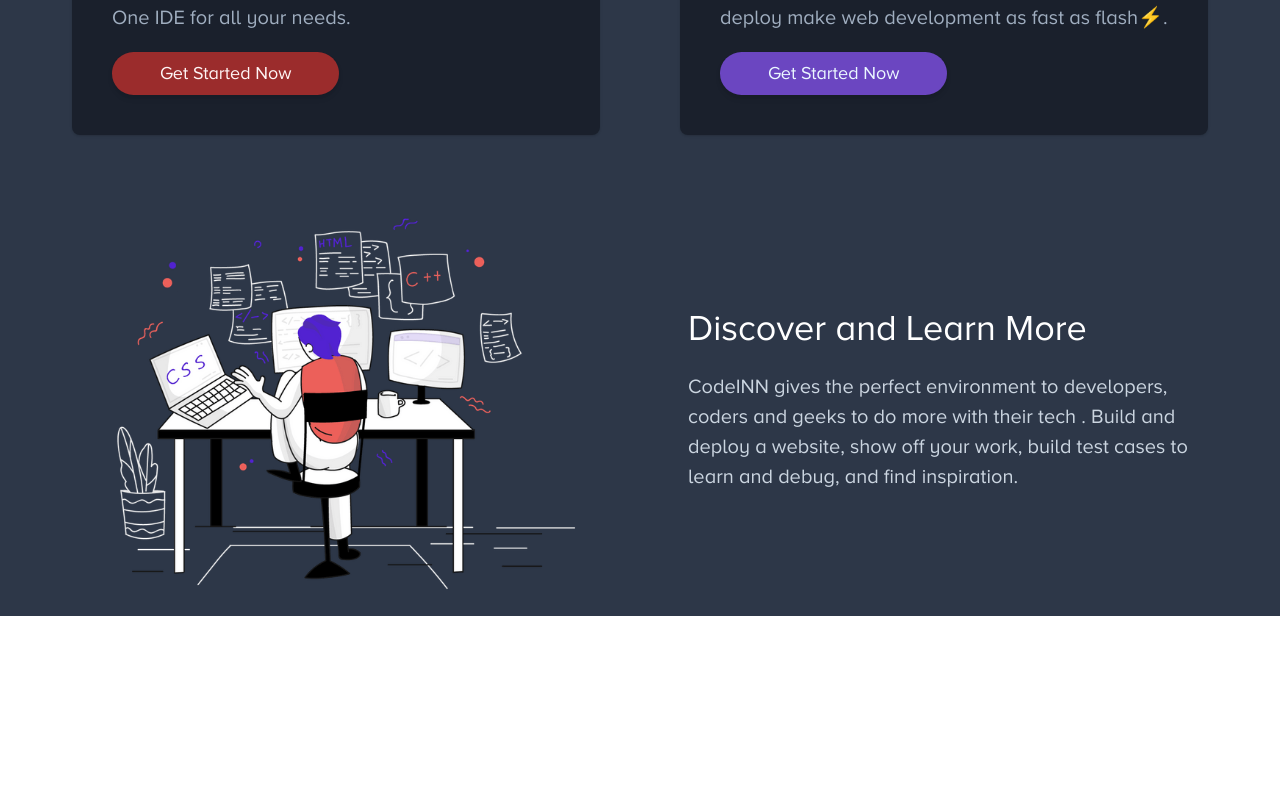
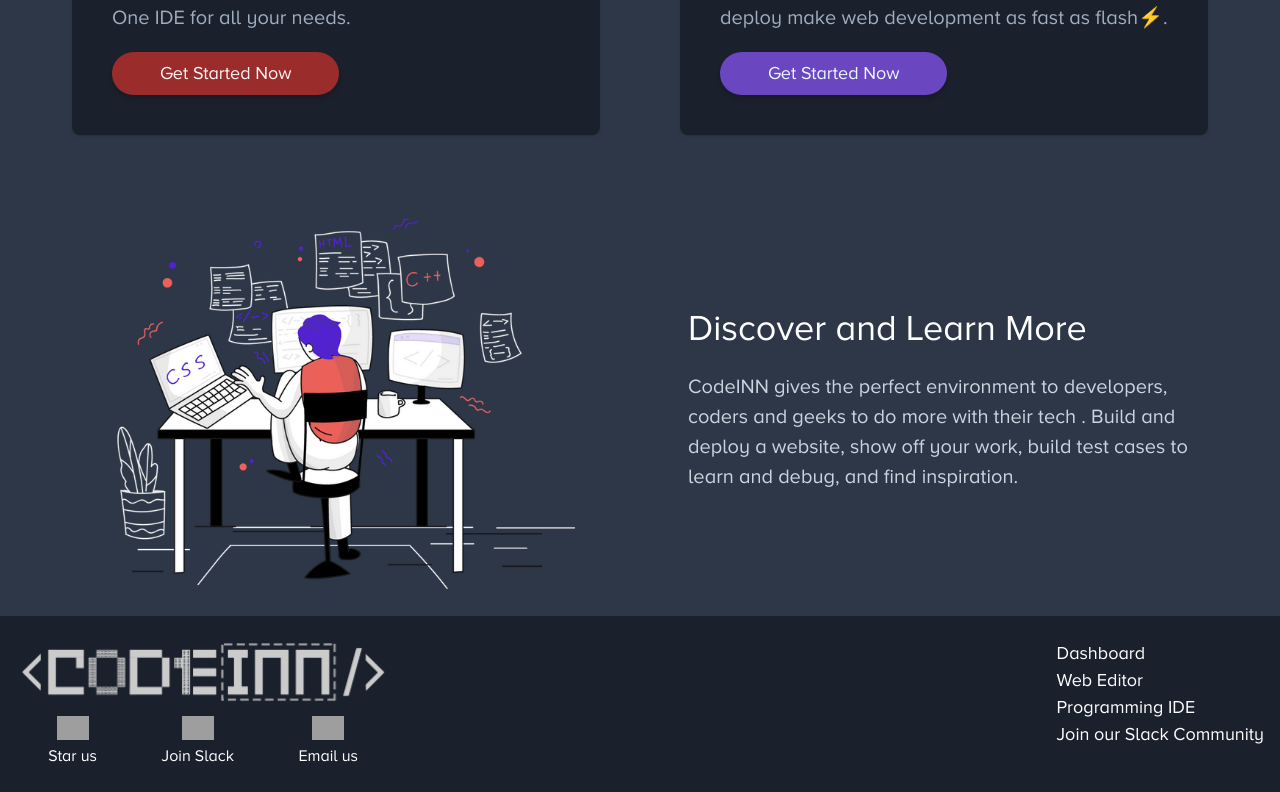
Before and after one commit to rajat2502/CodeINN, a React (Create React App) app: page / in a window 1280 px wide. Shown: the part 694-1486 px from the top of the page. Before the commit the page ends 1310 px from the top, so only its background shows below. Built offline with nearby package versions, Linux system fonts and the light colour scheme; grey boxes are pictures that could not be loaded.

Commit message:
feat(ui): add footer to homepage

```diff
--- /dev/null
+++ b/src/components/Footer.jsx
@@ -0,0 +1,67 @@
+import React from 'react';
+import { Link } from 'react-router-dom';
+
+function Footer() {
+  return (
+    <div className='flex justify-between px-4 py-6 bg-gray-900 text-white'>
+      <div>
+        <img src={require('assets/img/logo.png')} className='h-16' alt='Logo' />
+        <div className='mt-3 flex justify-around'>
+          <a
+            href='https://github.com/rajat2502/CodeINN'
+            target='_blank'
+            rel='noopener noreferrer'
+          >
+            <img
+              className='h-6 m-auto mb-1 w-auto flex-shrink-1'
+              alt='Star'
+              src='https://img.icons8.com/emoji/48/000000/glowing-star.png'
+            />
+            Star us
+          </a>
+          <a
+            href='https://app.slack.com/client/T01B912QLGY'
+            target='_blank'
+            rel='noopener noreferrer'
+          >
+            <img
+              className='h-6 m-auto mb-1 w-auto flex-shrink-1'
+              alt='Slack'
+              src='https://img.icons8.com/office/16/000000/slack.png'
+            />{' '}
+            Join Slack
+          </a>
+          <a href='mailto:rajatverma5885045@gmail.com'>
+            <img
+              className='h-6 m-auto mb-1 w-auto flex-shrink-1'
+              alt='Email'
+              src='https://img.icons8.com/fluent/48/000000/gmail.png'
+            />{' '}
+            Email us
+          </a>
+        </div>
+      </div>
+      <div className='flex flex-col'>
+        <Link to='/dashboard' className='text-lg hover:underline'>
+          Dashboard
+        </Link>
+        <Link to='/web/new' className='text-lg hover:underline'>
+          Web Editor
+        </Link>
+        <Link to='/programming/new' className='text-lg hover:underline'>
+          Programming IDE
+        </Link>
+        <a
+          className='text-lg hover:underline'
+          href='https://app.slack.com/client/T01B912QLGY'
+          target='_blank'
+          rel='noopener noreferrer'
+        >
+          Join our Slack Community
+        </a>
+      </div>
+    </div>
+  );
+}
+
+export default Footer;
--- a/src/components/Home/Home.jsx
+++ b/src/components/Home/Home.jsx
@@ -1,9 +1,11 @@
 import React from 'react';
 import { Link } from 'react-router-dom';
 
+import Footer from 'components/Footer';
+
 function Home() {
   return (
-    <div style={{ height: 'calc(100vh - 70px' }}>
+    <div>
       <div className='px-8 antialiased flex justify-center items-center h-auto bg-gray-800'>
         <div className='w-1/2 ml-10'>
           <h2 className='text-6xl text-white font-bold'>CodeINN</h2>
@@ -80,6 +82,7 @@
           </h3>
         </div>
       </div>
+      <Footer />
     </div>
   );
 }
```
